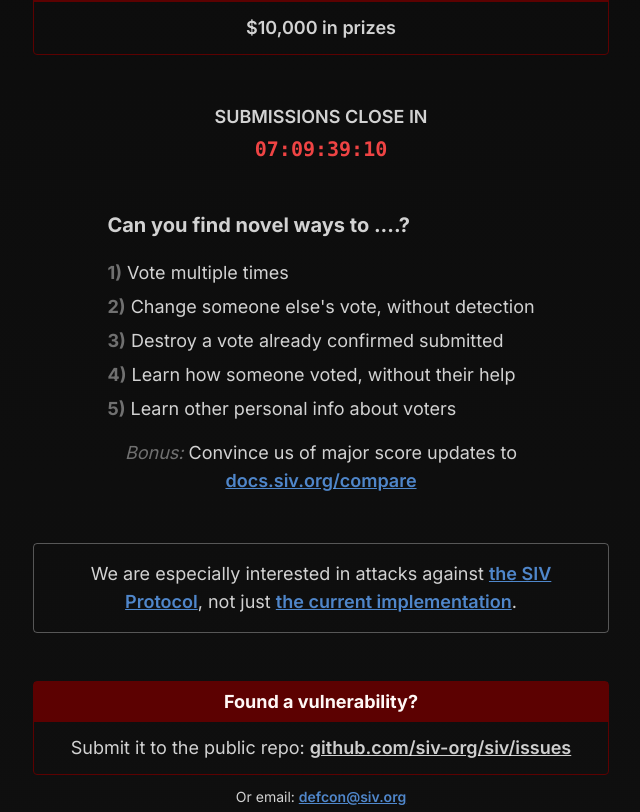
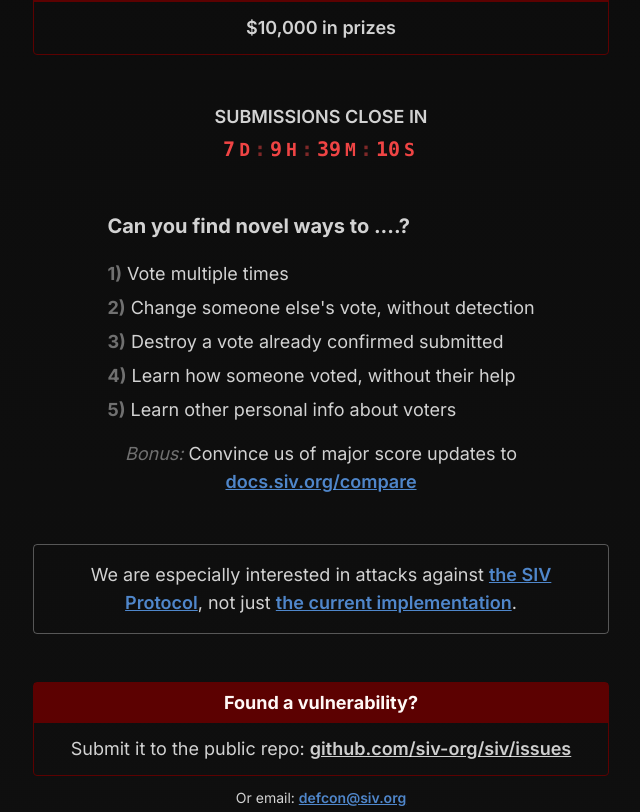
Before and after one commit to siv-org/hack.siv.org, a Next.js app: page / in a window 1280 px wide. Shown: the part 1148-1960 px from the top of the page, without its empty margins (319-959 px from the left). Built offline with nearby package versions, Linux system fonts and the light colour scheme.

Commit message:
Customize rendering of Countdown timer

```diff
--- a/app/Countdown.tsx
+++ b/app/Countdown.tsx
@@ -5,9 +5,31 @@
 export const Countdown = () => (
   <div className="uppercase font-semibold">
     Submissions close in
-    <ReactCountdown
-      className="block text-center text-red-500 text-xl mt-1 font-mono"
-      date={new Date('2024-08-11T10:00:00-07:00')}
-    />
+    <div className="text-center text-red-500 text-xl mt-1 font-mono">
+      <ReactCountdown
+        date={new Date('2024-08-11T10:00:00-07:00')}
+        renderer={({ days, hours, minutes, seconds, completed }) => {
+          if (completed) return 'CLOSED'
+
+          return [
+            [days, 'd'],
+            [hours, 'h'],
+            [minutes, 'm'],
+            [seconds, 's'],
+          ].map(([timeLeft, label], i) => (
+            <span key={label}>
+              {/* colon separator */}
+              {i > 0 && <span className="opacity-50 mr-1">:</span>}
+
+              {/* minutes and seconds should include leading 0 */}
+              {String(timeLeft).padStart(i > 1 ? 2 : 1, '0')}
+
+              {/* unit label */}
+              <span className="mx-1 text-[18px]">{label}</span>
+            </span>
+          ))
+        }}
+      />
+    </div>
   </div>
 )
```
